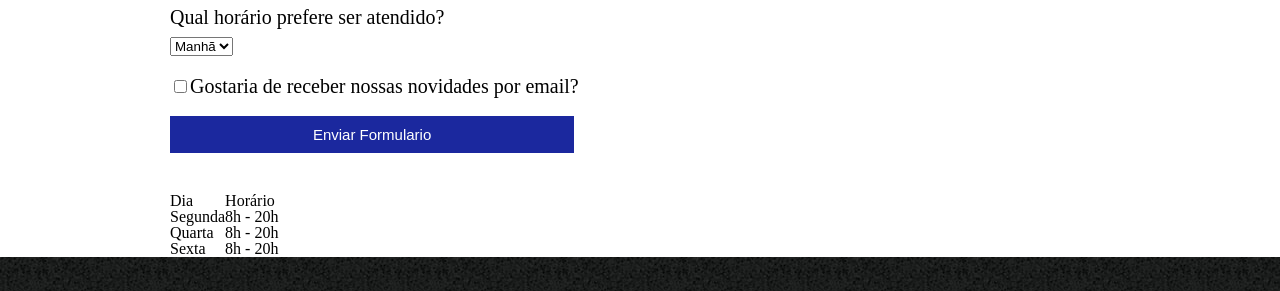
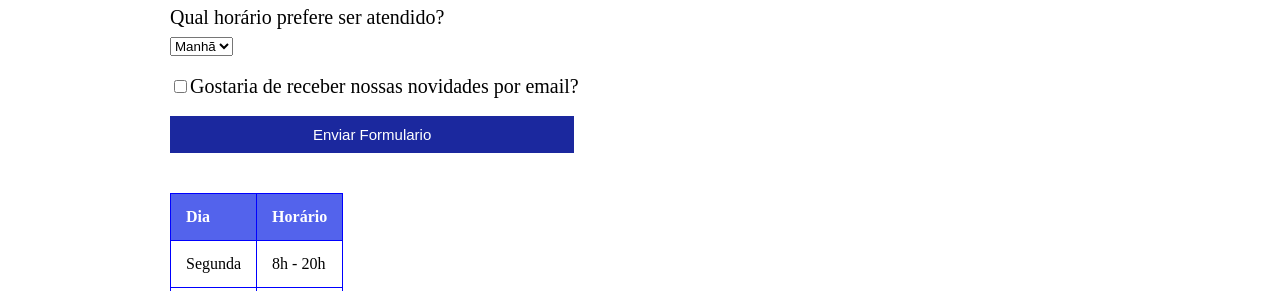
Before and after one commit to Lluanagabriela/Barbearia-Alura., a plain HTML site: page contato.html in a window 1280 px wide. Shown: the part 935-1226 px from the top of the page. Drawn offline with Linux system fonts and the light colour scheme.

Commit message:
Add files via upload

```diff
--- a/style.css
+++ b/style.css
@@ -142,3 +142,19 @@ form label, form p {
     background-color: #ff0000;
     color: #ffffff;
 }
+
+table{
+
+    margin: 20px 0 40px;
+}
+
+thead{
+    background: #5363ec;
+    color: #fff;
+   font-weight: bold;
+}
+
+td{
+    border: 1px solid blue;
+    padding: 15px 15px;
+}
```
